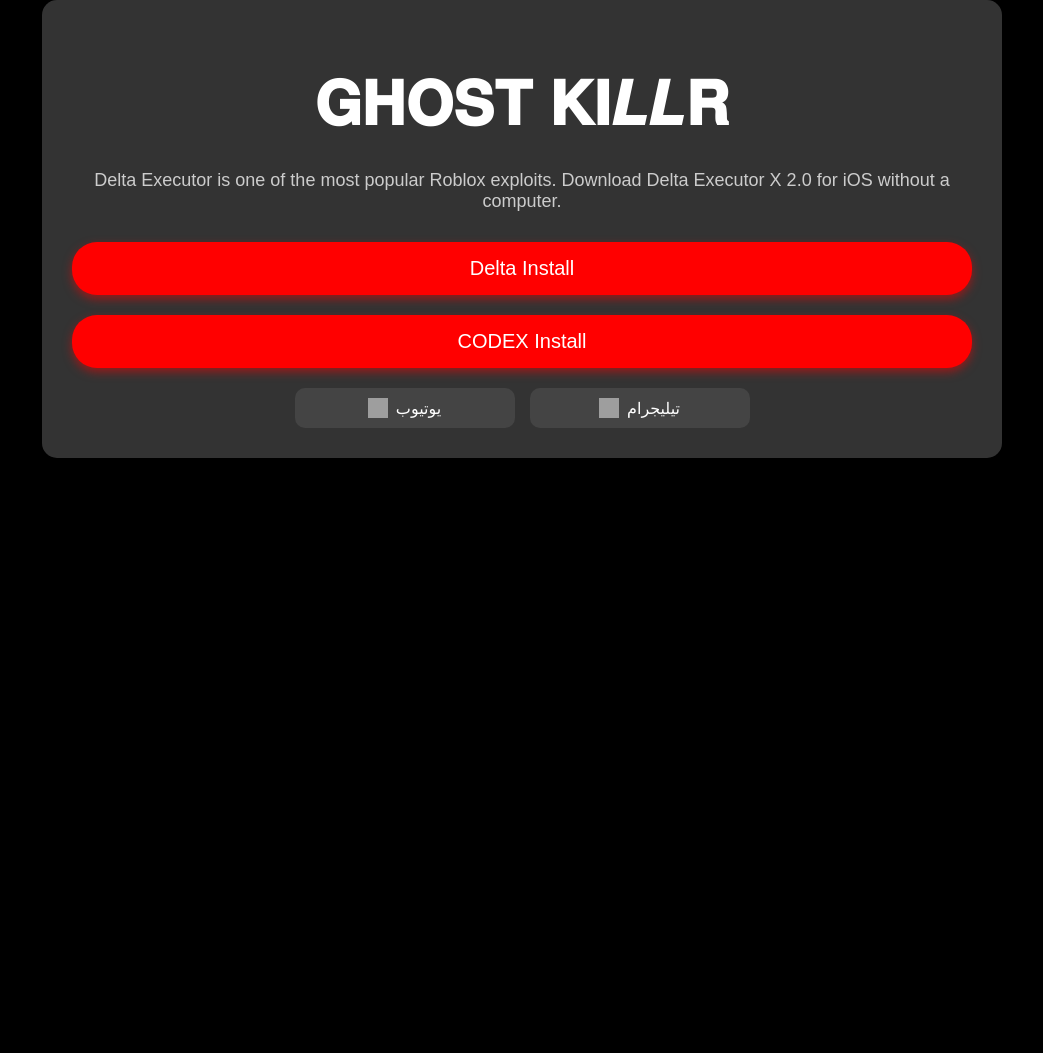
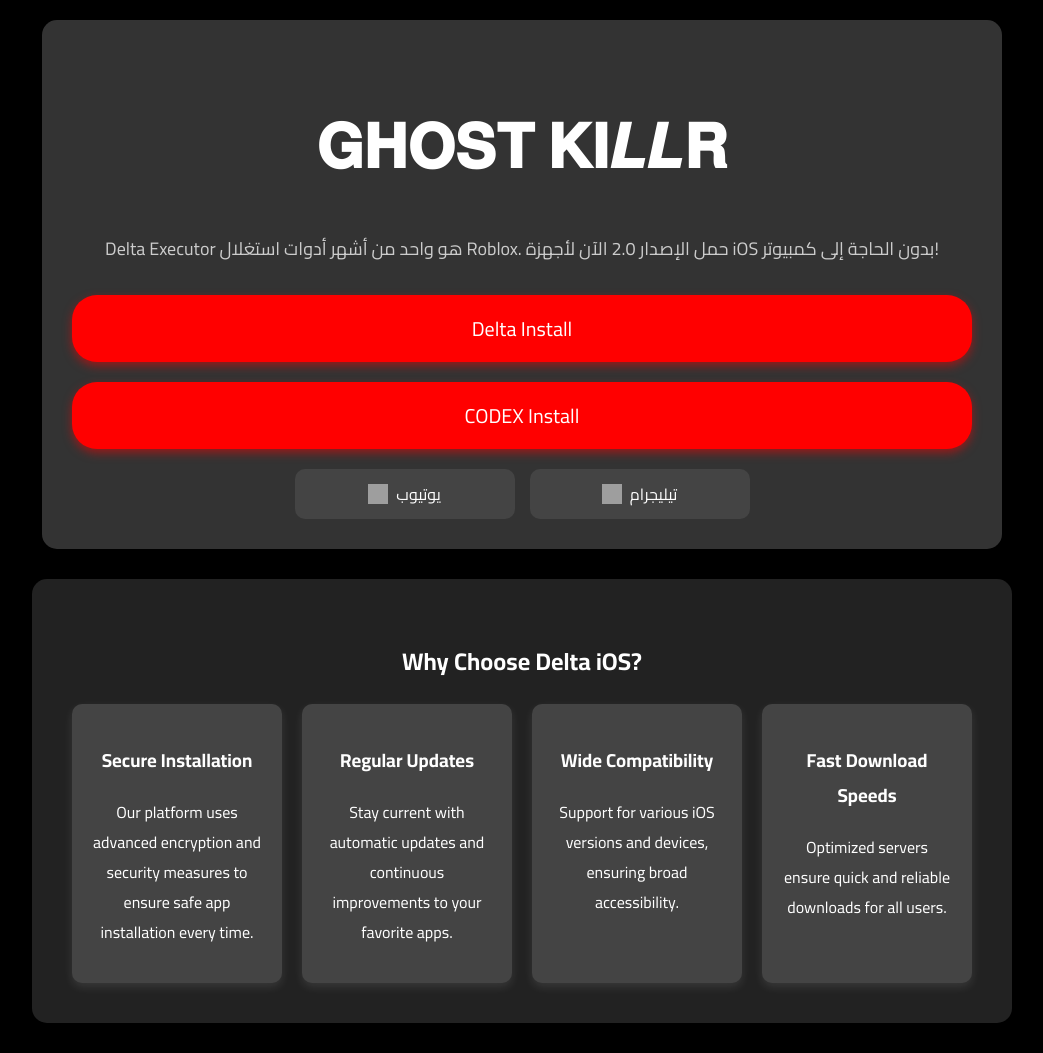
Before and after one commit to Kakillr/Delta_Ghost, a plain HTML site: page index.html in a window 1280 px wide. Shown: the whole page, without its empty margins (118-1161 px from the left). Before the commit the page ends 800 px from the top, so only its background shows below. Drawn offline with Linux system fonts and the light colour scheme; grey boxes are pictures that could not be loaded.

Commit message:
Update index.html

```diff
--- a/index.html
+++ b/index.html
@@ -4,12 +4,13 @@
     <meta charset="UTF-8">
     <meta name="viewport" content="width=device-width, initial-scale=1.0">
     <title>𝐆𝐇𝐎𝐒𝐓 𝐊𝐈𝑳𝑳𝐑</title>
+    <link href="https://fonts.googleapis.com/css2?family=Cairo:wght@300;400;700&display=swap" rel="stylesheet">
     <style>
         body {
             background-color: black;
             color: white;
             text-align: center;
-            font-family: Arial, sans-serif;
+            font-family: 'Cairo', sans-serif;
             margin: 0;
             animation: fadeIn 2s ease-out;
         }
@@ -18,9 +19,8 @@
             padding: 30px;
             width: 90%;
             max-width: 900px;
-            margin: 0 auto;
+            margin: 20px auto;
             border-radius: 15px;
-            text-align: center;
             box-shadow: 0px 4px 20px rgba(0, 0, 0, 0.7);
         }
         h1 {
@@ -47,6 +47,9 @@
         .download-btn:hover {
             background-color: darkred;
             box-shadow: 0px 6px 15px rgba(255, 0, 0, 0.7);
+        }
+        .download-btn:active {
+            transform: scale(0.95);
         }
         .social-container {
             display: flex;
@@ -75,51 +78,79 @@
             width: 20px;
             height: 20px;
         }
+        .content-section {
+            background-color: #222;
+            padding: 40px;
+            margin: 30px auto;
+            width: 90%;
+            max-width: 900px;
+            border-radius: 15px;
+            box-shadow: 0px 4px 20px rgba(0, 0, 0, 0.7);
+        }
+        .features-grid {
+            display: grid;
+            grid-template-columns: repeat(auto-fit, minmax(200px, 1fr));
+            gap: 20px;
+            margin-top: 20px;
+        }
+        .feature-card {
+            background-color: #444;
+            padding: 20px;
+            border-radius: 10px;
+            box-shadow: 0px 4px 10px rgba(255, 255, 255, 0.1);
+        }
     </style>
 </head>
 <body>
     <div class="container">
         <h1>𝐆𝐇𝐎𝐒𝐓 𝐊𝐈𝑳𝑳𝐑</h1>
         <div class="description">
-            Delta Executor is one of the most popular Roblox exploits. Download Delta Executor X 2.0 for iOS without a computer.
+            Delta Executor هو واحد من أشهر أدوات استغلال Roblox. حمل الإصدار 2.0 الآن لأجهزة iOS بدون الحاجة إلى كمبيوتر!
         </div>
-
-        <!-- زر Delta Install -->
-        <div class="download-btn" id="deltaInstallBtn">
-            Delta Install
-        </div>
-
-        <!-- زر CODEX Install ظاهر، لكن الرابط مخفي -->
-        <div class="download-btn" id="codexInstallBtn">
-            CODEX Install
-        </div>
-
-        <!-- أزرار السوشيال ميديا بتصميم جديد -->
+        <div class="download-btn" id="deltaInstallBtn">Delta Install</div>
+        <div class="download-btn" id="codexInstallBtn">CODEX Install</div>
         <div class="social-container">
             <a class="social-btn" href="https://www.youtube.com/@Ka_KILLR" target="_blank">
                 <img src="https://upload.wikimedia.org/wikipedia/commons/thumb/4/4f/YouTube_social_white_square_%282017%29.svg/1024px-YouTube_social_white_square_%282017%29.svg.png" alt="YouTube">
                 يوتيوب
             </a>
-
             <a class="social-btn" href="https://t.me/KA_KILLR" target="_blank">
                 <img src="https://upload.wikimedia.org/wikipedia/commons/8/82/Telegram_logo.svg" alt="Telegram">
                 تيليجرام
             </a>
         </div>
     </div>
-
+    <section class="content-section">
+        <h2>Why Choose Delta iOS?</h2>
+        <div class="features-grid">
+            <div class="feature-card">
+                <h3>Secure Installation</h3>
+                <p>Our platform uses advanced encryption and security measures to ensure safe app installation every time.</p>
+            </div>
+            <div class="feature-card">
+                <h3>Regular Updates</h3>
+                <p>Stay current with automatic updates and continuous improvements to your favorite apps.</p>
+            </div>
+            <div class="feature-card">
+                <h3>Wide Compatibility</h3>
+                <p>Support for various iOS versions and devices, ensuring broad accessibility.</p>
+            </div>
+            <div class="feature-card">
+                <h3>Fast Download Speeds</h3>
+                <p>Optimized servers ensure quick and reliable downloads for all users.</p>
+            </div>
+        </div>
+    </section>
     <script>
         function installApp(url) {
+            alert("إذا لم يبدأ التحميل، يرجى فتح الرابط في Safari.");
             window.location.href = url;
         }
-
         document.getElementById('deltaInstallBtn').addEventListener('click', function() {
             installApp("itms-services://?action=download-manifest&url=https://deltaios-executor.com/Install.plist");
         });
-
         document.getElementById('codexInstallBtn').addEventListener('click', function() {
-            let codexLink = "itms-services://?action=download-manifest&url=https://codex-ios.com/Install.plist";
-            installApp(codexLink);
+            installApp("itms-services://?action=download-manifest&url=https://codex-ios.com/Install.plist");
         });
     </script>
 </body>
```
